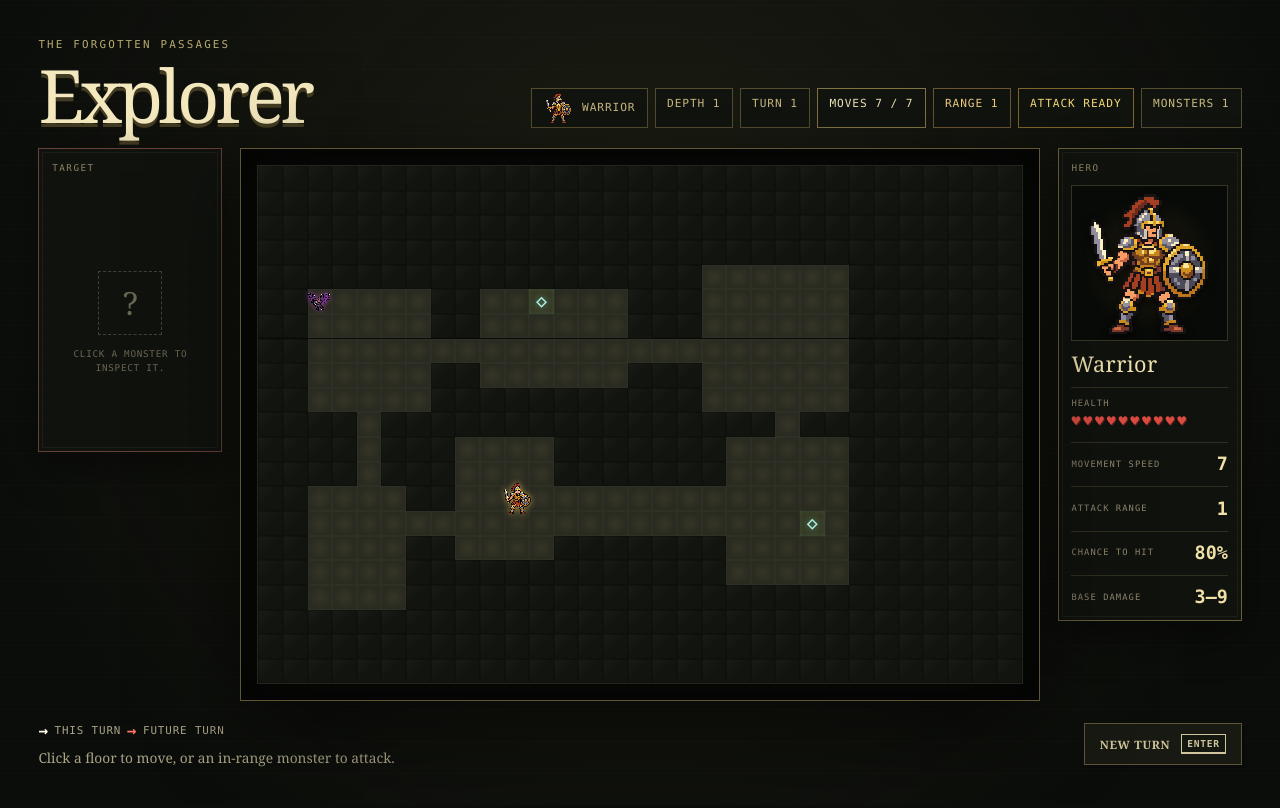
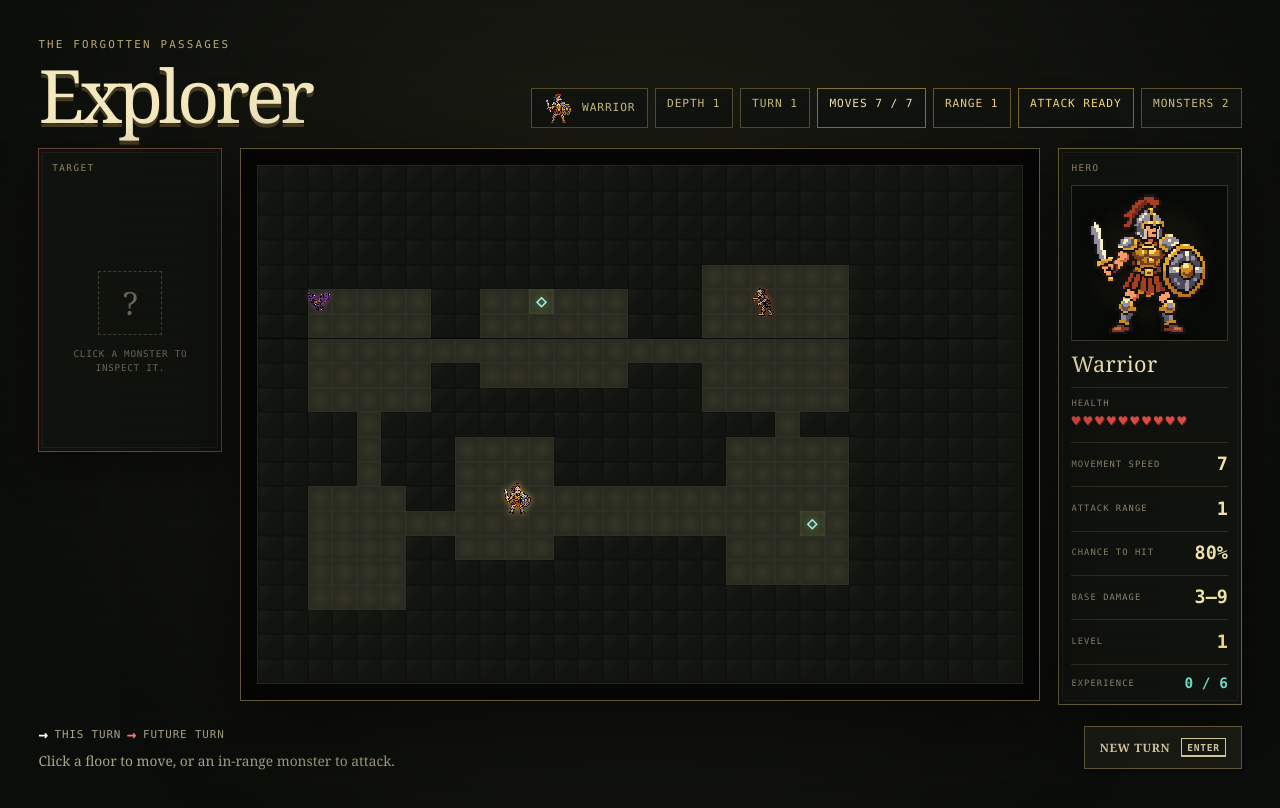
Before and after one commit to FilipStenbeck/explorer, a React (Vite) app: page / in a window 1280 px wide. Both pictures are taken after a click on the button 294 px from the left and 505 px from the top of the page. Built offline with nearby package versions, Linux system fonts and the light colour scheme.

Commit message:
leveling system

```diff
--- a/src/App.jsx
+++ b/src/App.jsx
@@ -3,11 +3,13 @@ import { getGridDistance, isTargetInRange, rollAttack } from './combat.js'
 import { generateDungeon, GRID_WIDTH, TILE } from './dungeon.js'
 import { advanceMonsters, spawnMonsters } from './monsters.js'
 import { findPath, getPathArrow } from './pathfinding.js'
+import { experienceForLevel, getLevelForExperience } from './progression.js'
 
 const STEP_DELAY = 150
 const MONSTER_STEP_DELAY = 110
 const ATTACK_FRAME_DELAY = 130
-const ENEMY_ATTACK_DELAY = 420
+const ENEMY_ATTACK_DELAY = 900
+const ATTACK_RESULT_DURATION = 1100
 
 const CHARACTERS = [
   {
@@ -131,6 +133,20 @@ function StatsBlock({ entity, side }) {
             <span>Base damage</span>
             <strong>{entity.damageRange[0]}–{entity.damageRange[1]}</strong>
           </div>
+          {isHero && (
+            <>
+              <div className="stats-field stats-field--number stats-field--level">
+                <span>Level</span>
+                <strong>{entity.level}</strong>
+              </div>
+              <div className="stats-field stats-field--number stats-field--experience">
+                <span>Experience</span>
+                <strong>
+                  {entity.experience} / {entity.nextLevelExperience}
+                </strong>
+              </div>
+            </>
+          )}
         </>
       ) : (
         <div className="stats-empty-copy">
@@ -146,6 +162,7 @@ function App() {
   const [isPlaying, setIsPlaying] = useState(false)
   const [character, setCharacter] = useState(null)
   const [heroHealth, setHeroHealth] = useState(0)
+  const [heroExperience, setHeroExperience] = useState(0)
   const [gameOver, setGameOver] = useState(false)
   const [depth, setDepth] = useState(1)
   const [turn, setTurn] = useState(1)
@@ -165,11 +182,32 @@ function App() {
   const [attackTargetId, setAttackTargetId] = useState(null)
   const [monsterAttackId, setMonsterAttackId] = useState(null)
   const [isHeroHit, setIsHeroHit] = useState(false)
+  const [attackResult, setAttackResult] = useState(null)
   const [combatMessage, setCombatMessage] = useState(null)
   const [attacksRemaining, setAttacksRemaining] = useState(1)
   const [selectedMonsterId, setSelectedMonsterId] = useState(null)
   const enemyTurnLock = useRef(false)
   const attackLock = useRef(false)
+  const attackResultTimer = useRef(null)
+  const attackResultId = useRef(0)
+
+  const clearAttackResult = useCallback(() => {
+    window.clearTimeout(attackResultTimer.current)
+    attackResultTimer.current = null
+    setAttackResult(null)
+  }, [])
+
+  const showAttackResult = useCallback((hit, message) => {
+    window.clearTimeout(attackResultTimer.current)
+    attackResultId.current += 1
+    setAttackResult({ id: attackResultId.current, hit, message })
+    attackResultTimer.current = window.setTimeout(() => {
+      setAttackResult(null)
+      attackResultTimer.current = null
+    }, ATTACK_RESULT_DURATION)
+  }, [])
+
+  useEffect(() => () => window.clearTimeout(attackResultTimer.current), [])
 
   const enterDungeon = useCallback((nextDepth = 1, moveRange = 0) => {
     const nextDungeon = generateDungeon()
@@ -189,6 +227,7 @@ function App() {
     setAttackTargetId(null)
     setMonsterAttackId(null)
     setIsHeroHit(false)
+    clearAttackResult()
     setCombatMessage(null)
     setAttacksRemaining(1)
     setSelectedMonsterId(null)
@@ -198,11 +237,12 @@ function App() {
     setTurn(1)
     setDepth(nextDepth)
     setIsPlaying(true)
-  }, [])
+  }, [clearAttackResult])
 
   const chooseCharacter = (nextCharacter) => {
     setCharacter(nextCharacter)
     setHeroHealth(nextCharacter.health)
+    setHeroExperience(0)
     enterDungeon(1, nextCharacter.moveRange)
   }
 
@@ -219,6 +259,7 @@ function App() {
     ) return
 
     enemyTurnLock.current = true
+    clearAttackResult()
     setCombatMessage(null)
     setIsEnemyMoving(true)
     let nextMonsters = monsters
@@ -249,7 +290,6 @@ function App() {
     setIsEnemyMoving(false)
     setIsEnemyAttacking(true)
     let remainingHeroHealth = heroHealth
-    const attackMessages = []
 
     for (const monster of nextMonsters) {
       if (
@@ -269,14 +309,14 @@ function App() {
         remainingHeroHealth = Math.max(0, remainingHeroHealth - attack.damage)
         setHeroHealth(remainingHeroHealth)
         setIsHeroHit(true)
-        attackMessages.push(
-          `${monster.name} hits ${character.name} for ${attack.damage} damage.`,
-        )
+        const resultMessage = `${monster.name} hits ${character.name} for ${attack.damage} damage.`
+        showAttackResult(true, resultMessage)
       } else {
-        attackMessages.push(`${monster.name} misses ${character.name}.`)
+        const resultMessage = `${monster.name} misses ${character.name}.`
+        showAttackResult(false, resultMessage)
       }
 
-      setCombatMessage(attackMessages.join(' '))
+      setCombatMessage(null)
       await wait(ENEMY_ATTACK_DELAY)
       setIsHeroHit(false)
 
@@ -296,7 +336,7 @@ function App() {
       setSelectedTarget(null)
       setPlannedPath([])
       setCombatMessage(
-        `${attackMessages.join(' ')} ${character.name} has fallen.`,
+        `${character.name} has fallen.`,
       )
       enemyTurnLock.current = false
       return
@@ -323,6 +363,7 @@ function App() {
     enemyTurnLock.current = false
   }, [
     character,
+    clearAttackResult,
     dungeon.tiles,
     gameOver,
     heroHealth,
@@ -333,6 +374,7 @@ function App() {
     monsters,
     player,
     selectedTarget,
+    showAttackResult,
   ])
 
   useEffect(() => {
@@ -449,6 +491,7 @@ function App() {
     setSelectedTarget(null)
     setPlannedPath([])
     setCombatMessage(`${character.name} attacks ${monster.name}…`)
+    clearAttackResult()
     const attack = rollAttack(character)
 
     if (monster.position.x !== player.x) {
@@ -476,11 +519,32 @@ function App() {
             : currentMonster,
         ),
       )
-      setCombatMessage(
-        `${character.name} hits ${monster.name} for ${attack.damage} damage.${wasKilled ? ` ${monster.name} is slain.` : ''}`,
-      )
+      if (wasKilled) {
+        const nextExperience = heroExperience + monster.experienceReward
+        const currentLevel = getLevelForExperience(heroExperience)
+        const nextLevel = getLevelForExperience(nextExperience)
+
+        setHeroExperience(nextExperience)
+
+        if (nextLevel > currentLevel) {
+          setHeroHealth(character.health)
+        }
+
+        const levelUpMessage = nextLevel > currentLevel
+          ? ` Level ${nextLevel} reached! Health restored.`
+          : ''
+        const resultMessage = `${character.name} hits ${monster.name} for ${attack.damage} damage. ${monster.name} is slain. +${monster.experienceReward} EXP.${levelUpMessage}`
+        setCombatMessage(null)
+        showAttackResult(true, resultMessage)
+      } else {
+        const resultMessage = `${character.name} hits ${monster.name} for ${attack.damage} damage.`
+        setCombatMessage(null)
+        showAttackResult(true, resultMessage)
+      }
     } else {
-      setCombatMessage(`${character.name} misses ${monster.name}.`)
+      const resultMessage = `${character.name} misses ${monster.name}.`
+      setCombatMessage(null)
+      showAttackResult(false, resultMessage)
     }
 
     setIsAttacking(false)
@@ -489,12 +553,15 @@ function App() {
   }, [
     attacksRemaining,
     character,
+    clearAttackResult,
     gameOver,
     isAttacking,
     isEnemyAttacking,
     isEnemyMoving,
     isMoving,
+    heroExperience,
     player,
+    showAttackResult,
   ])
 
   const handleTileClick = (position, tile, monster) => {
@@ -588,11 +655,20 @@ function App() {
     () => monsters.filter(({ isDead }) => !isDead).length,
     [monsters],
   )
+  const heroLevel = getLevelForExperience(heroExperience)
   const heroStats = character
-    ? { ...character, currentHealth: heroHealth, isDead: gameOver }
+    ? {
+        ...character,
+        currentHealth: heroHealth,
+        experience: heroExperience,
+        level: heroLevel,
+        nextLevelExperience: experienceForLevel(heroLevel + 1),
+        isDead: gameOver,
+      }
     : null
 
   const returnToCharacterSelect = () => {
+    clearAttackResult()
     setIsPlaying(false)
     setCharacter(null)
     setCombatMessage(null)
@@ -746,6 +822,17 @@ function App() {
             }),
           )}
           </div>
+          {attackResult && (
+            <div
+              className={`combat-result combat-result--${attackResult.hit ? 'hit' : 'miss'}`}
+              key={attackResult.id}
+              role="status"
+              aria-live="assertive"
+            >
+              <strong>{attackResult.hit ? 'Hit!' : 'Miss!'}</strong>
+              <span>{attackResult.message}</span>
+            </div>
+          )}
           {gameOver && (
             <section className="game-over" role="alert" aria-labelledby="game-over-title">
               <p>The dungeon claims another explorer</p>
--- a/src/monsters.js
+++ b/src/monsters.js
@@ -8,6 +8,7 @@ export const MONSTER_TYPES = [
     speed: 12,
     range: 1,
     health: 1,
+    experienceReward: 1,
     hitChance: 0.55,
     damageRange: [1, 2],
     walkSprite: '/sprites/bat-walk.png',
@@ -18,6 +19,7 @@ export const MONSTER_TYPES = [
     speed: 6,
     range: 1,
     health: 4,
+    experienceReward: 2,
     hitChance: 0.65,
     damageRange: [1, 4],
     walkSprite: '/sprites/skeleton-walk.png',
@@ -28,6 +30,7 @@ export const MONSTER_TYPES = [
     speed: 4,
     range: 1,
     health: 5,
+    experienceReward: 3,
     hitChance: 0.5,
     damageRange: [1, 5],
     walkSprite: '/sprites/zombie-walk.png',
@@ -38,6 +41,7 @@ export const MONSTER_TYPES = [
     speed: 7,
     range: 1,
     health: 10,
+    experienceReward: 4,
     hitChance: 0.65,
     damageRange: [3, 6],
     walkSprite: '/sprites/orc-walk.png',
@@ -48,6 +52,7 @@ export const MONSTER_TYPES = [
     speed: 8,
     range: 1,
     health: 4,
+    experienceReward: 2,
     hitChance: 0.65,
     damageRange: [1, 3],
     walkSprite: '/sprites/cultist-walk.png',
@@ -60,13 +65,15 @@ const samePosition = (first, second) =>
 
 export function getMonsterCount(depth, random = Math.random) {
   const progression = Math.min(Math.max((depth - 1) / 12, 0), 1)
-  const oneMonsterChance = 0.72 - progression * 0.52
-  const twoMonsterChance = 0.24 + progression * 0.11
+  const twoMonsterChance = 0.62 - progression * 0.47
+  const threeMonsterChance = 0.27 - progression * 0.02
+  const fourMonsterChance = 0.09 + progression * 0.21
   const roll = random()
 
-  if (roll < oneMonsterChance) return 1
-  if (roll < oneMonsterChance + twoMonsterChance) return 2
-  return 3
+  if (roll < twoMonsterChance) return 2
+  if (roll < twoMonsterChance + threeMonsterChance) return 3
+  if (roll < twoMonsterChance + threeMonsterChance + fourMonsterChance) return 4
+  return 5
 }
 
 const shuffle = (items, random) => {
--- /dev/null
+++ b/src/progression.js
@@ -0,0 +1,15 @@
+export const experienceForLevel = (level) => {
+  const normalizedLevel = Math.max(1, Math.floor(level))
+  return (3 * (normalizedLevel - 1) * (normalizedLevel + 2)) / 2
+}
+
+export const getLevelForExperience = (experience) => {
+  const normalizedExperience = Math.max(0, Math.floor(experience))
+  let level = 1
+
+  while (normalizedExperience >= experienceForLevel(level + 1)) {
+    level += 1
+  }
+
+  return level
+}
--- a/src/styles.css
+++ b/src/styles.css
@@ -402,6 +402,15 @@ h1 {
   font-size: 1.15rem;
 }
 
+.stats-field--experience strong {
+  color: #74d7c2;
+  font-size: 0.9rem;
+}
+
+.stats-field--level strong {
+  color: #f2d778;
+}
+
 .stats-empty-copy {
   display: grid;
   min-height: 13rem;
@@ -616,12 +625,6 @@ h1 {
   background: radial-gradient(circle, rgb(144 35 39 / 18%), transparent 72%), #292a20;
 }
 
-.tile--monster-selected {
-  z-index: 3;
-  outline: 2px solid #f0c763;
-  outline-offset: -2px;
-}
-
 .tile--monster-dead {
   background: radial-gradient(circle, rgb(116 111 91 / 18%), transparent 72%), #25261e;
 }
@@ -754,6 +757,48 @@ h1 {
   background: rgb(16 12 10 / 94%);
   box-shadow: 0 1.5rem 4rem rgb(0 0 0 / 78%);
   text-align: center;
+}
+
+.combat-result {
+  position: absolute;
+  z-index: 9;
+  top: clamp(1rem, 4vw, 2rem);
+  left: 50%;
+  display: grid;
+  width: max-content;
+  max-width: min(28rem, calc(100% - 2rem));
+  padding: 0.7rem 1rem;
+  translate: -50% 0;
+  border: 1px solid #b89c58;
+  background: rgb(15 16 12 / 94%);
+  box-shadow: 0 0.8rem 2rem rgb(0 0 0 / 68%);
+  text-align: center;
+  pointer-events: none;
+  animation: combat-result 1100ms ease-out both;
+}
+
+.combat-result strong {
+  color: #f1d170;
+  font-family: Georgia, 'Times New Roman', serif;
+  font-size: clamp(1.35rem, 4vw, 2rem);
+  font-weight: 500;
+  line-height: 1;
+}
+
+.combat-result span {
+  margin-top: 0.3rem;
+  color: #e4d8ae;
+  font-family: ui-monospace, SFMono-Regular, Menlo, Consolas, monospace;
+  font-size: clamp(0.58rem, 1.6vw, 0.74rem);
+  line-height: 1.45;
+}
+
+.combat-result--miss {
+  border-color: #6b6a5d;
+}
+
+.combat-result--miss strong {
+  color: #aaa797;
 }
 
 .game-over p {
@@ -904,6 +949,12 @@ kbd {
   to { translate: 0 0; opacity: 1; }
 }
 
+@keyframes combat-result {
+  0% { translate: -50% -35%; opacity: 0; scale: 0.9; }
+  12%, 72% { translate: -50% 0; opacity: 1; scale: 1; }
+  100% { translate: -50% -15%; opacity: 0; scale: 0.98; }
+}
+
 @media (max-width: 1050px) {
   .battle-layout {
     grid-template-columns: repeat(2, minmax(0, 1fr));
```
